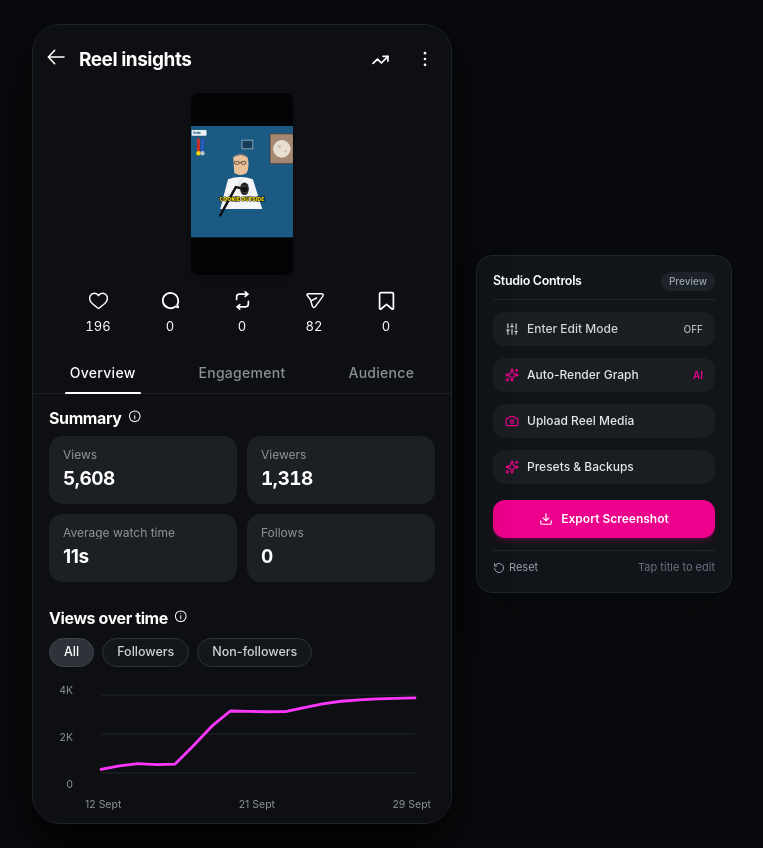
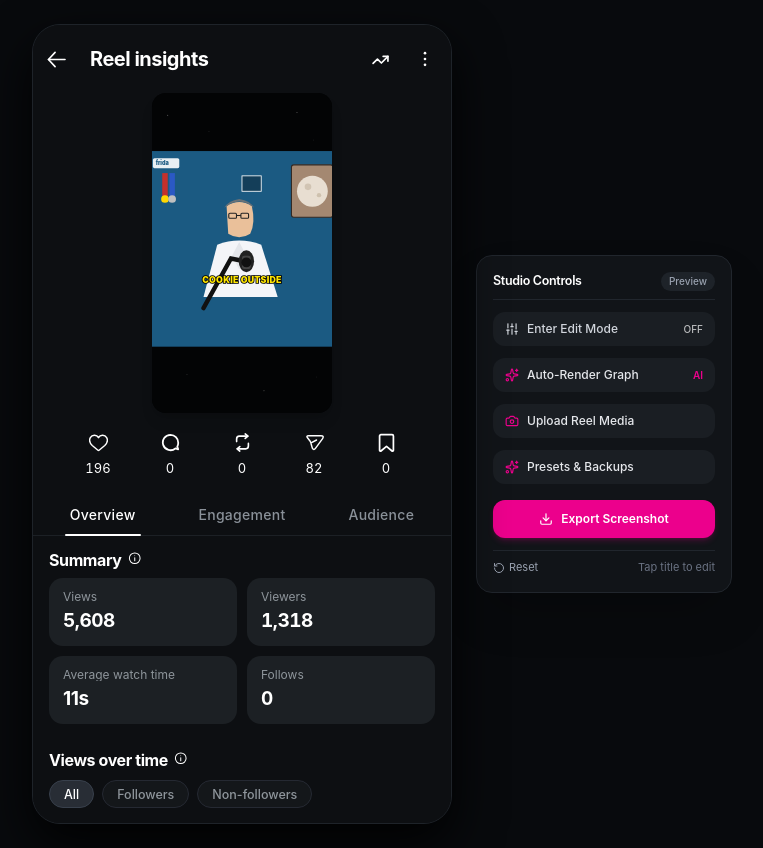
Before and after one commit to privatechat-teamofficial/Instagram-reel-insight-editor-, a React (Vite) app: page / in a window 1280 px wide. Shown: the whole page, without its empty margins (258-1021 px from the left). Built offline with nearby package versions, Linux system fonts and the light colour scheme; a web font is replaced by a local one.

Commit message:
feat: update UI layout and data structure
- Enhance mobile UI with visibility toggles for edit mode and updated styling
- Increase reel preview size to 9:16 aspect ratio
- Add typical baseline values to chart data points
- Improve CSS reset for better touch interactions and cross-browser consistency

```diff
--- a/src/components/Header.tsx
+++ b/src/components/Header.tsx
@@ -20,13 +20,13 @@ export const Header: React.FC = () => {
       */}
       <div className="flex items-center justify-between h-[44px]">
         {/* Left: Back arrow + Left-aligned "Reel insights" title */}
-        <div className="flex items-center gap-3.5">
+        <div className="flex items-center gap-6">
           <button
             type="button"
             aria-label="Back"
-            className="text-white hover:opacity-80 active:scale-95 transition-opacity -ml-0.5 -translate-y-[2px] flex items-center justify-center shrink-0"
+            className="text-white hover:opacity-80 active:scale-95 transition-opacity -ml-0.5 flex items-center justify-center shrink-0"
           >
-            <HeaderBackIcon className="w-[18px] h-[16px]" />
+            <HeaderBackIcon className="w-[19px] h-[17px]" />
           </button>
 
           <div
@@ -36,7 +36,7 @@ export const Header: React.FC = () => {
             title="Tap to toggle Edit Mode"
             className="flex items-center gap-1.5 cursor-pointer select-none"
           >
-            <h1 className="text-[19px] font-bold text-white tracking-tight leading-none">
+            <h1 className="text-[20px] font-bold text-white tracking-tight leading-none">
               Reel insights
             </h1>
             {isEditMode && (
--- a/src/components/ReelMediaHeader.tsx
+++ b/src/components/ReelMediaHeader.tsx
@@ -14,11 +14,11 @@ export const ReelMediaHeader: React.FC = () => {
   };
 
   return (
-    <div className="flex flex-col items-center pt-1 pb-2.5 px-4 select-none shrink-0 bg-[#0d0f12]">
-      {/* Compact Reel Preview: ~102 × 182px matching reference screenshot scale */}
+    <div className="flex flex-col items-center pt-1 pb-3 px-4 select-none shrink-0 bg-[#0d0f12]">
+      {/* Reel Preview: ~180 × 320px (9:16) matching Instagram reference scale */}
       <div
         onClick={() => isEditMode && setIsMediaModalOpen(true)}
-        className={`relative w-[102px] h-[182px] rounded-[8px] overflow-hidden bg-[#030405] mb-3 shadow-md transition-all duration-150 ${
+        className={`relative w-[180px] h-[320px] aspect-[9/16] rounded-[14px] overflow-hidden bg-[#030405] mb-4 shadow-lg transition-all duration-150 shrink-0 ${
           isEditMode ? 'cursor-pointer ring-2 ring-[#ec008c]' : ''
         }`}
         title={isEditMode ? 'Click to change media' : undefined}
@@ -35,7 +35,7 @@ export const ReelMediaHeader: React.FC = () => {
               autoPlay
             />
             <div className="absolute inset-0 flex items-center justify-center bg-black/15 pointer-events-none">
-              <Play className="w-5 h-5 text-white/90 fill-white/70 drop-shadow" />
+              <Play className="w-6 h-6 text-white/90 fill-white/70 drop-shadow" />
             </div>
           </div>
         ) : (
@@ -52,9 +52,9 @@ export const ReelMediaHeader: React.FC = () => {
       </div>
 
       {/* 5 Metric Icons & Counts: Like, Comment, Repost, Share, Save */}
-      <div className="w-full max-w-[360px] grid grid-cols-5 text-center mb-1">
+      <div className="w-full max-w-[360px] grid grid-cols-5 text-center mt-0.5 mb-1">
         {/* Likes */}
-        <div className="flex flex-col items-center justify-center gap-1.5 py-1">
+        <div className="flex flex-col items-center justify-center gap-1.5 py-0.5">
           <HeartIcon className="w-[19px] h-[19px] text-white" />
           <EditableValue
             path="topMetrics.likes"
@@ -68,7 +68,7 @@ export const ReelMediaHeader: React.FC = () => {
         </div>
 
         {/* Comments */}
-        <div className="flex flex-col items-center justify-center gap-1.5 py-1">
+        <div className="flex flex-col items-center justify-center gap-1.5 py-0.5">
           <CommentIcon className="w-[19px] h-[19px] text-white" />
           <EditableValue
             path="topMetrics.comments"
@@ -82,7 +82,7 @@ export const ReelMediaHeader: React.FC = () => {
         </div>
 
         {/* Reposts */}
-        <div className="flex flex-col items-center justify-center gap-1.5 py-1">
+        <div className="flex flex-col items-center justify-center gap-1.5 py-0.5">
           <RepostIcon className="w-[19px] h-[19px] text-white" />
           <EditableValue
             path="topMetrics.reposts"
@@ -96,7 +96,7 @@ export const ReelMediaHeader: React.FC = () => {
         </div>
 
         {/* Shares */}
-        <div className="flex flex-col items-center justify-center gap-1.5 py-1">
+        <div className="flex flex-col items-center justify-center gap-1.5 py-0.5">
           <ShareIcon className="w-[19px] h-[19px] text-white" />
           <EditableValue
             path="topMetrics.shares"
@@ -110,7 +110,7 @@ export const ReelMediaHeader: React.FC = () => {
         </div>
 
         {/* Saves */}
-        <div className="flex flex-col items-center justify-center gap-1.5 py-1">
+        <div className="flex flex-col items-center justify-center gap-1.5 py-0.5">
           <BookmarkIcon className="w-[19px] h-[19px] text-white" />
           <EditableValue
             path="topMetrics.saves"
--- a/src/components/TabsNavigation.tsx
+++ b/src/components/TabsNavigation.tsx
@@ -29,7 +29,7 @@ export const TabsNavigation: React.FC = () => {
                   setAudienceSubTab('age');
                 }
               }}
-              className={`py-2.5 flex items-center justify-center transition-colors duration-200 z-10 ${
+              className={`py-2.5 flex items-center justify-center transition-colors duration-200 z-10 outline-none focus:outline-none focus-visible:outline-none focus:ring-0 focus-visible:ring-0 active:outline-none select-none ${
                 isActive ? 'text-white font-medium' : 'text-[#8a9199] hover:text-[#d0d4d9]'
               }`}
             >
--- a/src/components/ViewsLineChart.tsx
+++ b/src/components/ViewsLineChart.tsx
@@ -17,6 +17,12 @@ export const ViewsLineChart: React.FC = () => {
     return p.all;
   });
 
+  // Extract "Your typical reel" baseline values
+  const typicalValues = points.map((p) => {
+    if (p.typical !== undefined) return p.typical;
+    return Math.round((p.all || 100) * 0.12);
+  });
+
   const svgWidth = 330;
   const svgHeight = 110;
   const padLeft = 8;
@@ -27,20 +33,27 @@ export const ViewsLineChart: React.FC = () => {
   const chartWidth = svgWidth - padLeft - padRight;
   const chartHeight = svgHeight - padTop - padBottom;
 
-  const maxVal = Math.max(...values, yMax);
+  const maxVal = Math.max(...values, ...typicalValues, yMax);
 
-  // Generate coordinates
+  // Generate coordinates for "This reel"
   const coords = points.map((_, i) => {
     const x = padLeft + (i / (points.length - 1 || 1)) * chartWidth;
     const val = values[i];
     const y = padTop + chartHeight - (val / (maxVal || 1)) * chartHeight;
-    return { x, y, val, label: points[i].label };
+    const typVal = typicalValues[i];
+    const typY = padTop + chartHeight - (typVal / (maxVal || 1)) * chartHeight;
+    return { x, y, val, typVal, typY, label: points[i].label };
   });
 
-  // Build SVG path
+  // Build SVG paths
   const pathData = coords.reduce((acc, curr, index) => {
     if (index === 0) return `M ${curr.x} ${curr.y}`;
     return `${acc} L ${curr.x} ${curr.y}`;
+  }, '');
+
+  const typicalPathData = coords.reduce((acc, curr, index) => {
+    if (index === 0) return `M ${curr.x} ${curr.typY}`;
+    return `${acc} L ${curr.x} ${curr.typY}`;
   }, '');
 
   // Format numbers for Y-axis (e.g. 4K, 2K, 0)
@@ -59,35 +72,35 @@ export const ViewsLineChart: React.FC = () => {
         <button
           type="button"
           onClick={() => setViewsChartFilter('all')}
-          className={`px-3.5 py-1 text-[12.5px] font-medium rounded-full transition-all border ${
+          className={`h-[28px] p-0 px-3.5 flex items-center justify-center text-[12.5px] font-medium rounded-full transition-colors duration-150 border outline-none focus:outline-none focus-visible:outline-none focus:ring-0 focus-visible:ring-0 active:outline-none select-none ${
             viewsChartFilter === 'all'
-              ? 'bg-[#2e3339] text-white border-[#3d444d]'
-              : 'bg-[#14171a] text-[#d0d4d9] border-[#2d333b] hover:text-white'
+              ? 'bg-[#282d35] text-white border-[#38404c]'
+              : 'bg-[#14171a] text-[#8e959b] border-[#252932] hover:text-[#d0d4d9]'
           }`}
         >
-          All
+          <span className="leading-none text-center block translate-y-[1px]">All</span>
         </button>
         <button
           type="button"
           onClick={() => setViewsChartFilter('followers')}
-          className={`px-3.5 py-1 text-[12.5px] font-medium rounded-full transition-all border ${
+          className={`h-[28px] p-0 px-3.5 flex items-center justify-center text-[12.5px] font-medium rounded-full transition-colors duration-150 border outline-none focus:outline-none focus-visible:outline-none focus:ring-0 focus-visible:ring-0 active:outline-none select-none ${
             viewsChartFilter === 'followers'
-              ? 'bg-[#2e3339] text-white border-[#3d444d]'
-              : 'bg-[#14171a] text-[#d0d4d9] border-[#2d333b] hover:text-white'
+              ? 'bg-[#282d35] text-white border-[#38404c]'
+              : 'bg-[#14171a] text-[#8e959b] border-[#252932] hover:text-[#d0d4d9]'
           }`}
         >
-          Followers
+          <span className="leading-none text-center block translate-y-[1px]">Followers</span>
         </button>
         <button
           type="button"
           onClick={() => setViewsChartFilter('non_followers')}
-          className={`px-3.5 py-1 text-[12.5px] font-medium rounded-full transition-all border ${
+          className={`h-[28px] p-0 px-3.5 flex items-center justify-center text-[12.5px] font-medium rounded-full transition-colors duration-150 border outline-none focus:outline-none focus-visible:outline-none focus:ring-0 focus-visible:ring-0 active:outline-none select-none ${
             viewsChartFilter === 'non_followers'
-              ? 'bg-[#2e3339] text-white border-[#3d444d]'
-              : 'bg-[#14171a] text-[#d0d4d9] border-[#2d333b] hover:text-white'
+              ? 'bg-[#282d35] text-white border-[#38404c]'
+              : 'bg-[#14171a] text-[#8e959b] border-[#252932] hover:text-[#d0d4d9]'
           }`}
         >
-          Non-followers
+          <span className="leading-none text-center block translate-y-[1px]">Non-followers</span>
         </button>
       </div>
 
@@ -141,7 +154,18 @@ export const ViewsLineChart: React.FC = () => {
               strokeWidth="1"
             />
 
-            {/* Pure Vibrant Pink/Magenta Line (no shaded gradient underneath, matching screenshot!) */}
+            {/* "Your typical reel" Dashed Gray Baseline */}
+            <path
+              d={typicalPathData}
+              fill="none"
+              stroke="#5c6370"
+              strokeWidth="2.2"
+              strokeDasharray="4 4"
+              strokeLinecap="round"
+              strokeLinejoin="round"
+            />
+
+            {/* "This reel" Vibrant Pink/Magenta Solid Line */}
             <path
               d={pathData}
               fill="none"
@@ -171,6 +195,7 @@ export const ViewsLineChart: React.FC = () => {
                     <>
                       <circle cx={c.x} cy={c.y} r="4" fill="#FE36FF" />
                       <circle cx={c.x} cy={c.y} r="1.8" fill="#ffffff" />
+                      <circle cx={c.x} cy={c.typY} r="3" fill="#5c6370" />
                     </>
                   )}
                 </g>
@@ -181,13 +206,20 @@ export const ViewsLineChart: React.FC = () => {
           {/* Interactive Tooltip on hover/touch */}
           {hoverIndex !== null && coords[hoverIndex] && (
             <div
-              className="absolute pointer-events-none -top-4 -translate-x-1/2 bg-[#1c2024] text-white text-[10.5px] font-semibold px-2 py-0.5 rounded shadow-lg border border-[#2d333b] whitespace-nowrap z-20"
+              className="absolute pointer-events-none -top-6 -translate-x-1/2 bg-[#1c2024] text-white text-[10.5px] font-semibold px-2 py-1 rounded shadow-lg border border-[#2d333b] whitespace-nowrap z-20"
               style={{
                 left: `${(coords[hoverIndex].x / svgWidth) * 100}%`,
               }}
             >
-              {new Intl.NumberFormat('en-US').format(coords[hoverIndex].val)} views
-              <span className="block text-[9px] font-normal text-[#8a9199]">{coords[hoverIndex].label}</span>
+              <div className="flex items-center gap-1.5 text-[#FE36FF]">
+                <span className="w-1.5 h-1.5 rounded-full bg-[#FE36FF]" />
+                <span>{new Intl.NumberFormat('en-US').format(coords[hoverIndex].val)} views</span>
+              </div>
+              <div className="flex items-center gap-1.5 text-[#8e959b] text-[9.5px]">
+                <span className="w-1.5 h-1.5 rounded-full bg-[#5c6370]" />
+                <span>Typical: {new Intl.NumberFormat('en-US').format(coords[hoverIndex].typVal)}</span>
+              </div>
+              <span className="block text-[9px] font-normal text-[#8a9199] mt-0.5">{coords[hoverIndex].label}</span>
             </div>
           )}
 
@@ -206,6 +238,18 @@ export const ViewsLineChart: React.FC = () => {
               </EditableValue>
             ))}
           </div>
+
+          {/* Dual series legend matching Instagram: ● This reel   ● Your typical reel */}
+          <div className="flex items-center gap-5 pt-3 pb-0.5 px-0.5 select-none text-[11px] text-[#8e959b]">
+            <div className="flex items-center gap-1.5">
+              <span className="w-[6.5px] h-[6.5px] rounded-full bg-[#FE36FF] shrink-0" />
+              <span className="text-[#8e959b] font-normal">This reel</span>
+            </div>
+            <div className="flex items-center gap-1.5">
+              <span className="w-[6.5px] h-[6.5px] rounded-full bg-[#5c6370] shrink-0" />
+              <span className="text-[#8e959b] font-normal">Your typical reel</span>
+            </div>
+          </div>
         </div>
 
         {/* Direct edit & image upload trigger in edit mode */}
--- a/src/index.css
+++ b/src/index.css
@@ -13,10 +13,34 @@
 }
 
 @layer base {
-  * {
-    -webkit-tap-highlight-color: transparent;
+  *,
+  *::before,
+  *::after {
+    -webkit-tap-highlight-color: transparent !important;
     user-select: none;
     box-sizing: border-box;
+  }
+  *:focus,
+  *:focus-visible,
+  *:active {
+    outline: none !important;
+    -webkit-tap-highlight-color: transparent !important;
+  }
+  button,
+  [role="button"],
+  input,
+  select,
+  textarea {
+    -webkit-tap-highlight-color: transparent !important;
+    -webkit-touch-callout: none !important;
+    outline: none !important;
+  }
+  button:focus,
+  button:focus-visible,
+  button:active {
+    outline: none !important;
+    box-shadow: none !important;
+    -webkit-tap-highlight-color: transparent !important;
   }
   html,
   body,
--- a/src/types/insights.ts
+++ b/src/types/insights.ts
@@ -23,6 +23,7 @@ export interface ChartDataPoint {
   all: number;
   followers: number;
   nonFollowers: number;
+  typical?: number; // "Your typical reel" baseline value
 }
 
 export interface ImpactFactor {
```
Also changed, not shown: src/App.tsx (+6 -6 lines), src/components/AudienceTab.tsx (+8 -6 lines), src/components/ChartEditorModal.tsx (+11 -2 lines), src/data/defaultData.ts (+18 -18 lines), 4 other files (tests, documents, lock files or other folders).
